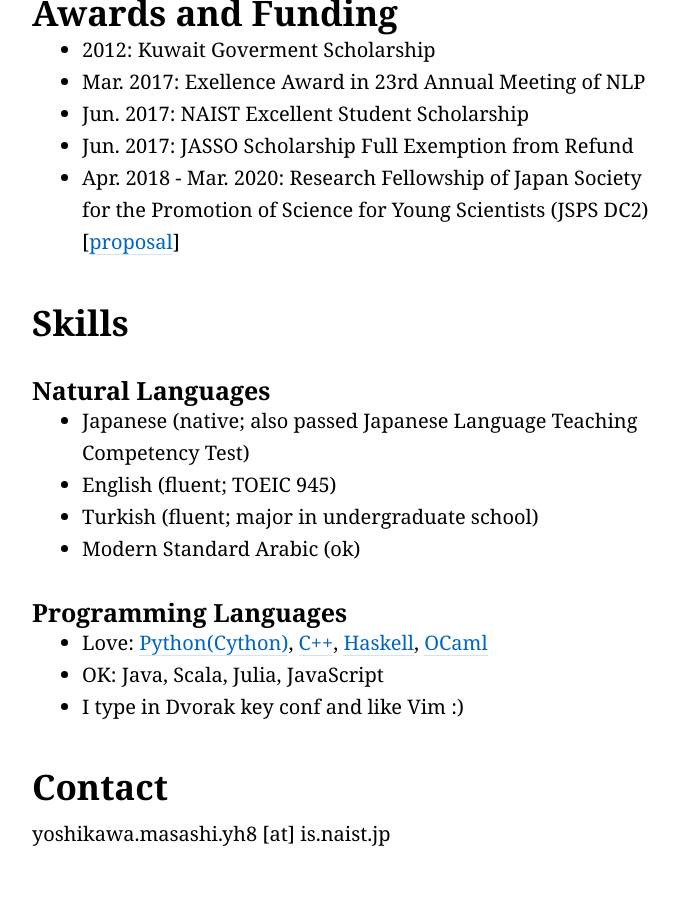
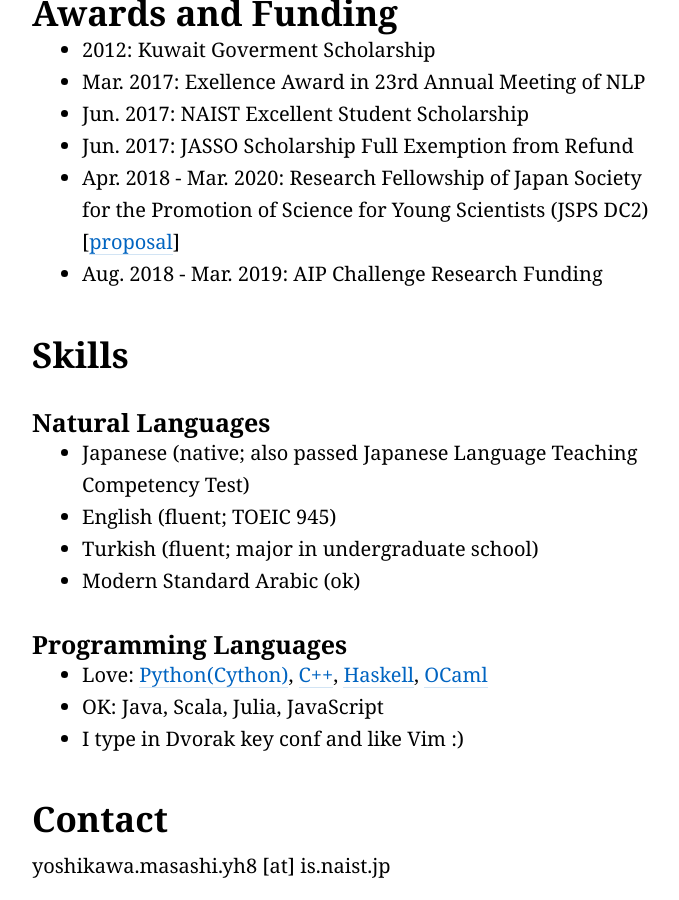
Before and after one commit to masashi-y/masashi-y.github.io, a Jekyll site: the page built from index.md, in a window 1280 px wide and 900 px high, scrolled down 1979 px. Shown: the whole window, without its empty margins (288-967 px from the left). Built offline with Jekyll 4.4.1, drawn with Linux system fonts in a browser that asks for light colours; before the commit the page ends 2849 px from its top, so only the background shows below that.

Commit message:
add aip challenge

```diff
--- a/index.md
+++ b/index.md
@@ -53,6 +53,7 @@ See [my github repository](https://github.com/masashi-y).
 *  Jun. 2017: NAIST Excellent Student Scholarship
 *  Jun. 2017: JASSO Scholarship Full Exemption from Refund
 *  Apr. 2018 - Mar. 2020: Research Fellowship of Japan Society for the Promotion of Science for Young Scientists (JSPS DC2) [[proposal](./misc/03_dc_naiyo.pdf)]
+*  Aug. 2018 - Mar. 2019: AIP Challenge Research Funding
 
 ## Skills
 
```
